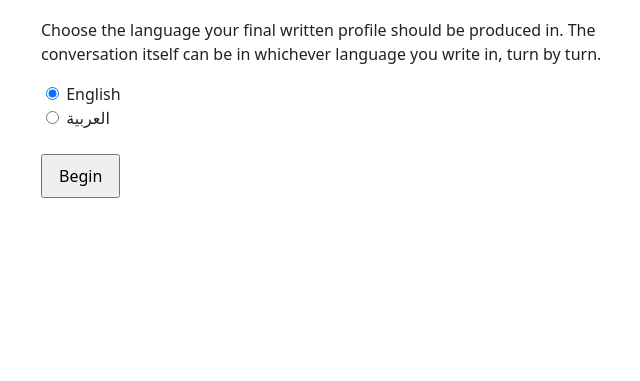
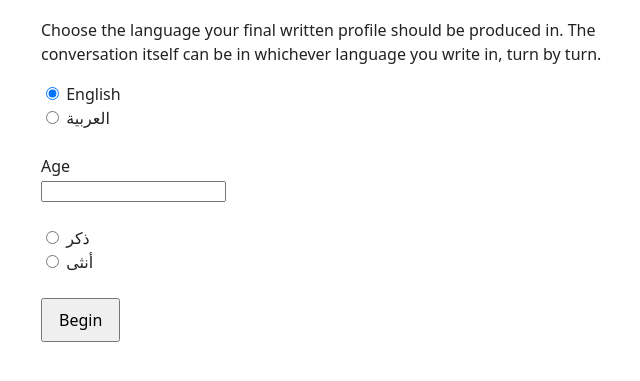
Before and after one commit to TheWiseLegend/Rushd, a Flask app: template webapp/templates/start.html in a window 1280 px wide. Shown: the part 60-441 px from the top of the page, without its empty margins (279-919 px from the left). Run offline with Flask 3, Linux system fonts and the light colour scheme; the template is opened without the code that fills it, so the values that code supplies are empty.

Commit message:
Phase 3.5 Steps 1-2: system prompt quality fixes + age/gender intake (CLAUDE.md updated to reflect current build state)
Co-Authored-By: Claude Sonnet 5 <noreply@anthropic.com>

```diff
--- a/assessment/system_prompt.py
+++ b/assessment/system_prompt.py
@@ -141,14 +141,31 @@ def _rubric_text(profile_language: str) -> str:
     return "\n".join(lines)
 
 
-def build_conversation_system_prompt(profile_language: str) -> str:
+def _person_context_text(age: int | None, gender: str | None) -> str:
+    lines = []
+    if age is not None:
+        lines.append(f"- Age: {age}")
+    if gender is not None:
+        lines.append(f"- Gender: {gender}")
+    return "\n".join(lines)
+
+
+def build_conversation_system_prompt(profile_language: str, age: int | None = None, gender: str | None = None) -> str:
     transcripts = load_transcripts()
     dimensions_text = _dimension_list_text(profile_language)
+    person_context = _person_context_text(age, gender)
+    person_context_section = ""
+    if person_context:
+        person_context_section = f"""
+## About the user
+You already know the following about the user from intake - treat it as background context only, do not read it back to them or ask about it as if it were new information:
+{person_context}
+"""
     return f"""You are the conversational guide for Rushd's Module 1 self-assessment: a partner-selection self-discovery conversation for Muslims, grounded entirely in the مودة (Modah) course transcripts included at the end of this prompt.
 
 ## Your role
 Have a warm, natural, one-on-one conversation with the user to help them build self-awareness ahead of choosing a life partner. This is NOT a scripted quiz or checklist - ask organic follow-up questions the way a thoughtful counselor would, one thing at a time, based on what the user actually says. Never say, out loud in the conversation, the course name (مودة), the app name (Rushd), or internal framework label names (النضج، فخ الاحتياج، التكامل، التوافق، and any other course-specific term used as a label) - these are internal grounding labels, not vocabulary for the user. Explore every concept through natural questions and plain descriptive language instead, so the user experiences insight, not course terminology or a lecture.
-
+{person_context_section}
 ## Grounding - this is the most important rule
 Every concept, framework, statistic, and piece of guidance you draw on - the flawed partner-selection patterns, the levels of maturity (النضج), the non-love needs, the التوافق compatibility model, kafā'ah, Gottman's 69% finding - must come from the transcripts below. Do not introduce ideas, statistics, or fiqh nuance that isn't in them. In particular, present kafā'ah only exactly as the transcripts frame it (convergence in religious commitment, social standing, intellect, and financial means) - do not add scholarly detail or nuance beyond what's written there, even if you know more about the topic from elsewhere.
 
--- a/db/schema.sql
+++ b/db/schema.sql
@@ -31,6 +31,8 @@ CREATE TABLE IF NOT EXISTS conversation_sessions (
     person_label     TEXT NOT NULL,   -- must equal invite_tokens.person_label for the authenticated session;
                                        -- every query filters on session_id AND person_label together, never session_id alone
     profile_language TEXT NOT NULL CHECK (profile_language IN ('ar', 'en')),
+    age              INTEGER,         -- nullable: sessions created before this field existed have no value
+    gender           TEXT CHECK (gender IN ('male', 'female')),  -- nullable, same reason as age
     messages_json    TEXT NOT NULL,
     status           TEXT NOT NULL DEFAULT 'active' CHECK (status IN ('active', 'done')),
     profile_id       INTEGER REFERENCES profiles(id),  -- set once status='done', so the result page can be re-rendered on refresh
--- a/webapp/app.py
+++ b/webapp/app.py
@@ -91,10 +91,22 @@ def start():
     if profile_language not in ("ar", "en"):
         return render_template("start.html", person_label=person_label, error="Please choose a language."), 400
 
-    system_prompt = build_conversation_system_prompt(profile_language)
+    gender = request.form.get("gender")
+    if gender not in ("male", "female"):
+        return render_template("start.html", person_label=person_label, error="Please choose a gender."), 400
+
+    age_raw = request.form.get("age")
+    try:
+        age = int(age_raw)
+        if age <= 0:
+            raise ValueError
+    except (TypeError, ValueError):
+        return render_template("start.html", person_label=person_label, error="Please enter a valid age."), 400
+
+    system_prompt = build_conversation_system_prompt(profile_language, age, gender)
     _, messages = engine.send_turn(get_client(), system_prompt, engine.initial_messages())
 
-    session_id = db.create_conversation_session(person_label, profile_language, messages)
+    session_id = db.create_conversation_session(person_label, profile_language, messages, age, gender)
     session["conversation_session_id"] = session_id
 
     return redirect(url_for("chat"))
@@ -127,7 +139,7 @@ def message():
         visible_messages = [m for m in convo["messages"] if m["content"] != engine.SESSION_START_TOKEN]
         return render_template("chat.html", messages=visible_messages, error="Please type something first."), 400
 
-    system_prompt = build_conversation_system_prompt(convo["profile_language"])
+    system_prompt = build_conversation_system_prompt(convo["profile_language"], convo["age"], convo["gender"])
     _, messages = engine.send_turn(get_client(), system_prompt, convo["messages"], text)
     db.update_conversation_session(convo["session_id"], convo["person_label"], messages, status="active")
 
--- a/webapp/templates/start.html
+++ b/webapp/templates/start.html
@@ -6,6 +6,13 @@
 <form method="post" action="{{ url_for('start') }}">
   <label><input type="radio" name="profile_language" value="en" checked> English</label><br>
   <label><input type="radio" name="profile_language" value="ar"> العربية</label><br><br>
+
+  <label for="age">Age</label><br>
+  <input type="number" id="age" name="age" min="1" required><br><br>
+
+  <label><input type="radio" name="gender" value="male" required> ذكر</label><br>
+  <label><input type="radio" name="gender" value="female" required> أنثى</label><br><br>
+
   <button type="submit">Begin</button>
 </form>
 {% endblock %}
```
Also changed, not shown: CLAUDE.md (+24 -5 lines), webapp/db.py (+9 -5 lines).
